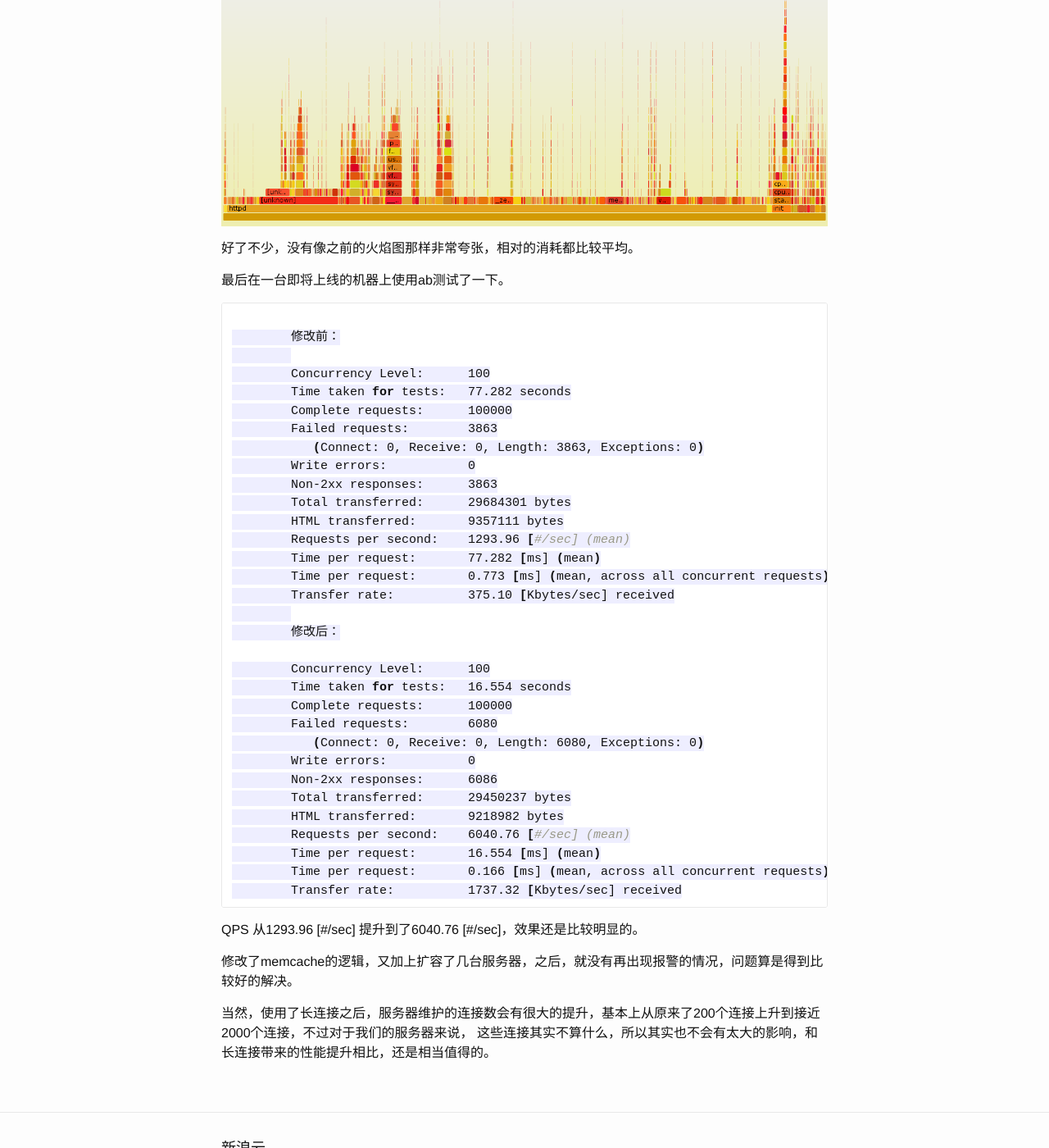
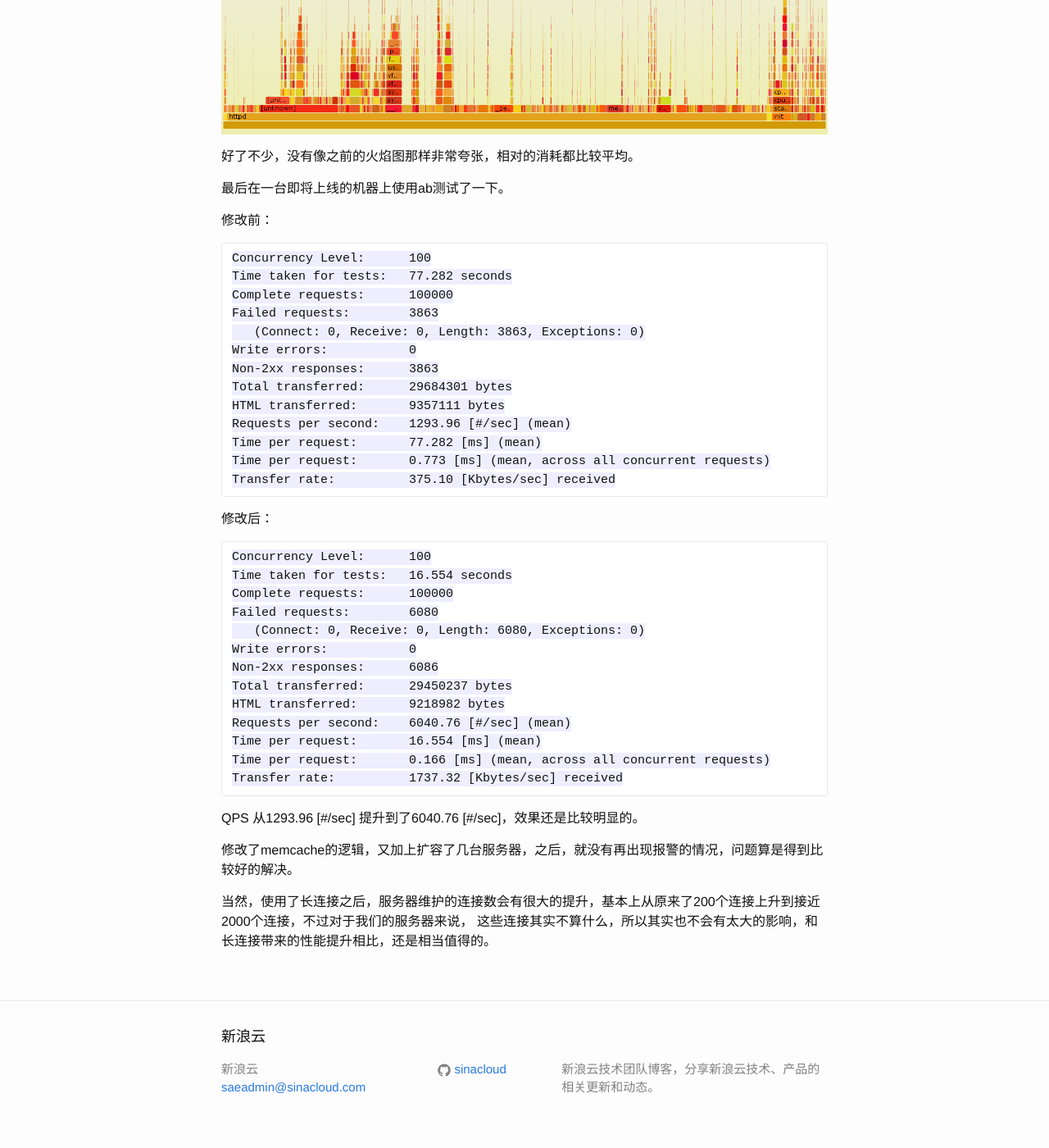
Before and after one commit to haluomao/sinacloud.github.io, a Jekyll site: the page built from _posts/2015-12-07-tuning-webruntime.markdown, in a window 1280 px wide and 1400 px high, scrolled down 2243 px. Shown: the whole window at 82% size. Built offline with Jekyll 4.4.1, drawn with Linux system fonts in a browser that asks for light colours; Markdown is read by kramdown in place of the engine named in the settings; some of the changed text lies outside the part shown.

Commit message:
Fix typo

````diff
--- a/_posts/2015-12-07-tuning-webruntime.markdown
+++ b/_posts/2015-12-07-tuning-webruntime.markdown
@@ -27,16 +27,10 @@ Runtime的，现在这些流量都到达了Runtime，说明要么是攻击没有
 分析的第一步，就是要收集系统运行时的信息，因此我们使用了 `perf` 这个工具，在系统中对httpd进程进行了抓取，并使用
 [FlameGraph](https://github.com/brendangregg/FlameGraph)生成相应的火焰图。
 
-```bash
-
-    perf record -g -a
-    # 等待收集一段时间后Ctrl-c 退出
-    perf script > out.perf
-    ./stackcollapse-perf.pl out.perf > out.folded
-    ./flamegraph.pl out.folded > flame.svg
-
+```sh
+$ perf record -g -a # 等待收集一段时间后Ctrl-c 退出
+$ perf script | stackcollapse-perf.pl | flamegraph.pl > flame.svg
 ```
-
 
 最终生成的火焰图如下：
 
@@ -68,39 +62,40 @@ Runtime的，现在这些流量都到达了Runtime，说明要么是攻击没有
 
 最后在一台即将上线的机器上使用ab测试了一下。
 
-```bash
+修改前：
 
-	修改前：
+```
+Concurrency Level:      100
+Time taken for tests:   77.282 seconds
+Complete requests:      100000
+Failed requests:        3863
+   (Connect: 0, Receive: 0, Length: 3863, Exceptions: 0)
+Write errors:           0
+Non-2xx responses:      3863
+Total transferred:      29684301 bytes
+HTML transferred:       9357111 bytes
+Requests per second:    1293.96 [#/sec] (mean)
+Time per request:       77.282 [ms] (mean)
+Time per request:       0.773 [ms] (mean, across all concurrent requests)
+Transfer rate:          375.10 [Kbytes/sec] received
+```
 
-	Concurrency Level:      100
-	Time taken for tests:   77.282 seconds
-	Complete requests:      100000
-	Failed requests:        3863
-	   (Connect: 0, Receive: 0, Length: 3863, Exceptions: 0)
-	Write errors:           0
-	Non-2xx responses:      3863
-	Total transferred:      29684301 bytes
-	HTML transferred:       9357111 bytes
-	Requests per second:    1293.96 [#/sec] (mean)
-	Time per request:       77.282 [ms] (mean)
-	Time per request:       0.773 [ms] (mean, across all concurrent requests)
-	Transfer rate:          375.10 [Kbytes/sec] received
+修改后：
 
-	修改后：
-
-	Concurrency Level:      100
-	Time taken for tests:   16.554 seconds
-	Complete requests:      100000
-	Failed requests:        6080
-	   (Connect: 0, Receive: 0, Length: 6080, Exceptions: 0)
-	Write errors:           0
-	Non-2xx responses:      6086
-	Total transferred:      29450237 bytes
-	HTML transferred:       9218982 bytes
-	Requests per second:    6040.76 [#/sec] (mean)
-	Time per request:       16.554 [ms] (mean)
-	Time per request:       0.166 [ms] (mean, across all concurrent requests)
-	Transfer rate:          1737.32 [Kbytes/sec] received
+```
+Concurrency Level:      100
+Time taken for tests:   16.554 seconds
+Complete requests:      100000
+Failed requests:        6080
+   (Connect: 0, Receive: 0, Length: 6080, Exceptions: 0)
+Write errors:           0
+Non-2xx responses:      6086
+Total transferred:      29450237 bytes
+HTML transferred:       9218982 bytes
+Requests per second:    6040.76 [#/sec] (mean)
+Time per request:       16.554 [ms] (mean)
+Time per request:       0.166 [ms] (mean, across all concurrent requests)
+Transfer rate:          1737.32 [Kbytes/sec] received
 ```
 
 QPS 从1293.96 [#/sec] 提升到了6040.76 [#/sec]，效果还是比较明显的。
````
Also changed, not shown: other parts of _posts/2015-12-07-tuning-webruntime.markdown (+2 -2 lines).
